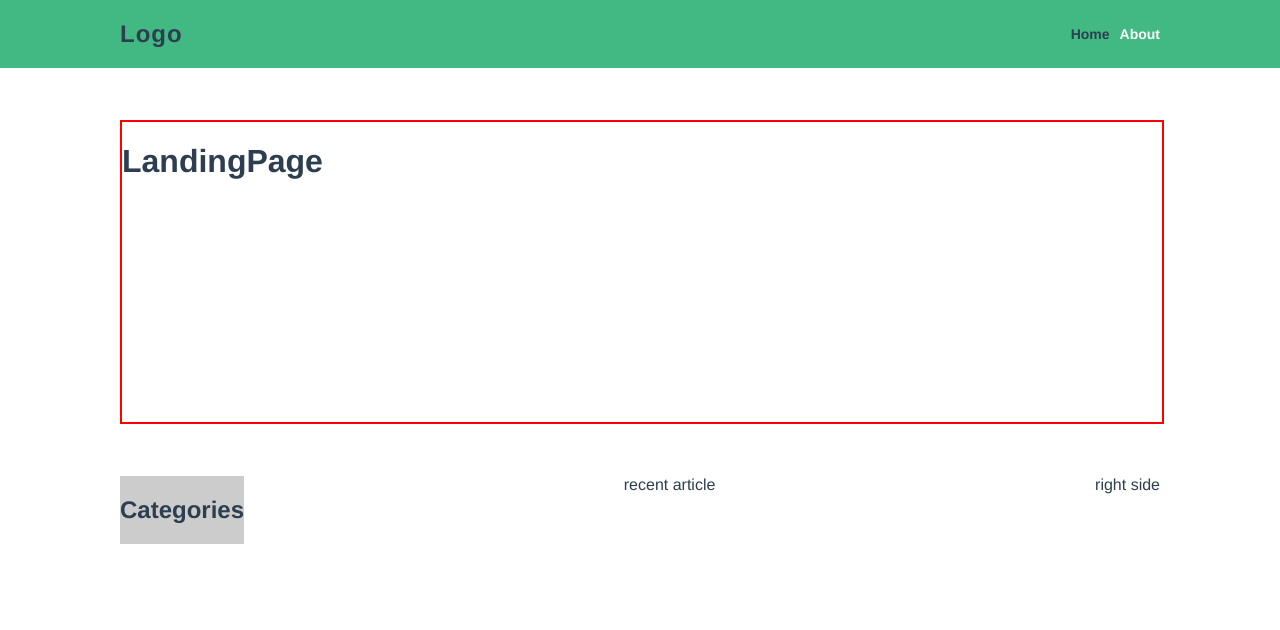
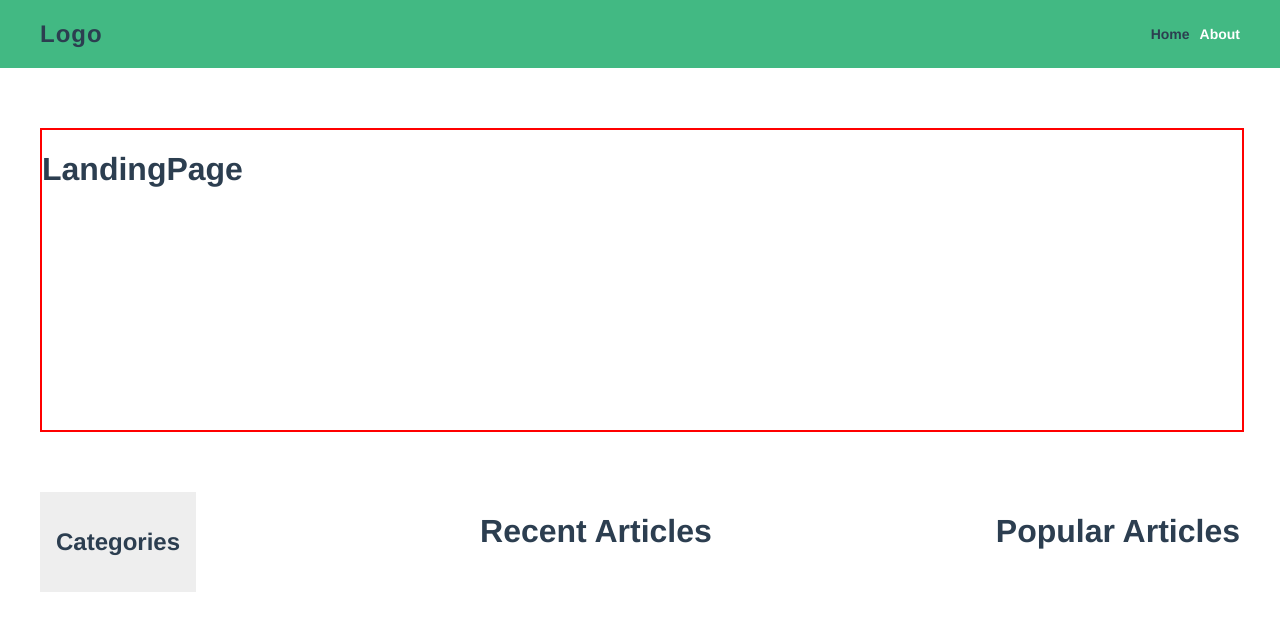
Before and after one commit to AliMundher/my-blog, a Vue app: page / in a window 1280 px wide. Shown: the top 630 px of the page. Built offline with nearby package versions, Linux system fonts and the light colour scheme.

Commit message:
add some files to the project like vue.config ...

```diff
--- a/src/assets/sass/_variables.scss
+++ b/src/assets/sass/_variables.scss
@@ -1,4 +1,15 @@
-$bgColor:#42b983;
-$txColor:#2c3e50;
-$navLinkColor:#fff;
-$bgArticle:#ccc;
+$bgColor: #42b983;
+$txColor: #2c3e50;
+$navLinkColor: #fff;
+$bgArticle: #eee;
+
+@mixin container {
+  width: 100%;
+  max-width: 1200px;
+  margin: 0 auto;
+}
+
+@mixin bgSectionsArticles {
+  background-color: $bgArticle;
+  padding: 1rem;
+}
--- a/src/components/Articles.vue
+++ b/src/components/Articles.vue
@@ -4,34 +4,42 @@
       <div class="article__category">
         <Category />
       </div>
-      <div class="article__recent">recent article</div>
-      <div class="article__popular">right side</div>
+      <div class="article__recent">
+        <RecentArticles />
+      </div>
+      <div class="article__popular">
+        <PopularArticles />
+      </div>
     </div>
   </div>
 </template>
 
 <script>
 import Category from "@/components/Category.vue";
+import RecentArticles from "@/components/RecentArticles.vue";
+import PopularArticles from "@/components/PopularArticles.vue";
 
 export default {
   name: "Articles",
-  components:{
-    Category
+  components: {
+    Category,
+    RecentArticles,
+    PopularArticles
   }
 };
 </script>
 
 <style lang="scss" scoped>
-@import "@/assets/sass/_variables.scss";
+.article {
+  display: flex;
+  justify-content: space-between;
 
-  .article{
-    display:flex;
-    justify-content:space-between;
-
-    .article__category{
-      background-color:$bgArticle;
-    }
-    .article__recent{}
-    .article__popular{}
+  .article__category {
+    background-color: $bgArticle;
   }
+  .article__recent {
+  }
+  .article__popular {
+  }
+}
 </style>
--- a/src/components/Category.vue
+++ b/src/components/Category.vue
@@ -1,17 +1,21 @@
 <template>
-  <div>
+  <div class="category">
     <h2 class="category__title">categories</h2>
   </div>
 </template>
 
 <script>
-  export default {
-    name:"Category"
-  }
+export default {
+  name: "Category"
+};
 </script>
 
 <style lang="scss" scoped>
- .category__title{
-  text-transform:capitalize;
- }
+.category {
+  @include bgSectionsArticles;
+
+  .category__title {
+    text-transform: capitalize;
+  }
+}
 </style>
--- /dev/null
+++ b/src/components/PopularArticles.vue
@@ -0,0 +1,15 @@
+<template>
+  <div>
+  <h1>Popular Articles</h1>
+  </div>
+</template>
+
+<script>
+  export default {
+    name:"PopularArticles",
+  }
+</script>
+
+<style lang="scss" scoped>
+
+</style>
--- /dev/null
+++ b/src/components/RecentArticles.vue
@@ -0,0 +1,13 @@
+<template>
+  <div>
+    <h1>Recent Articles</h1>
+  </div>
+</template>
+
+<script>
+export default {
+  name: "RecentArticles"
+};
+</script>
+
+<style lang="scss" scoped></style>
--- a/src/components/navbar/Nav.vue
+++ b/src/components/navbar/Nav.vue
@@ -4,8 +4,8 @@
       <div class="header__content">
         <div class="logo">Logo</div>
         <nav>
-        <router-link :to="{name:'Home'}">Home</router-link>
-        <router-link :to="{name:'About'}">About</router-link>
+          <router-link :to="{ name: 'Home' }">Home</router-link>
+          <router-link :to="{ name: 'About' }">About</router-link>
         </nav>
       </div>
     </div>
@@ -14,50 +14,44 @@
 
 <script>
 export default {
-    name:"Navbar"
-  }
+  name: "Navbar"
+};
 </script>
 
 <style lang="scss" scoped>
-@import "@/assets/sass/_variables.scss";
+header {
+  background: $bgColor;
+  display: flex;
+  justify-content: space-between;
+  align-items: center;
+  padding: 20px;
 
-header{
-  background:$bgColor;
-  display:flex;
-  justify-content:space-between;
-  align-items:center;
-  padding:20px;
+  .container {
+    @include container;
 
-  .container{
-    width:1040px;
-    margin:0 auto;
+    .header__content {
+      display: flex;
+      justify-content: space-between;
+      align-items: center;
 
-    .header__content{
-      display:flex;
-      justify-content:space-between;
-      align-items:center;
-
-      .logo{
-        font-size:1.5em;
-        font-weight:bold;
-        letter-spacing:1px
+      .logo {
+        font-size: 1.5em;
+        font-weight: bold;
+        letter-spacing: 1px;
       }
-      nav{
-        a{
-          font-weight:bold;
-          font-size:14px;
-          color:$navLinkColor;
-          margin-left:10px;
-          text-decoration:none;
-          &.router-link-exact-active{
-            color:$txColor;
+      nav {
+        a {
+          font-weight: bold;
+          font-size: 14px;
+          color: $navLinkColor;
+          margin-left: 10px;
+          text-decoration: none;
+          &.router-link-exact-active {
+            color: $txColor;
           }
         }
       }
-
     }
   }
-
 }
-
 </style>
--- a/src/views/HomeView.vue
+++ b/src/views/HomeView.vue
@@ -20,7 +20,6 @@ export default {
 
 <style lang="scss" scoped>
 .container {
-  width: 1040px;
-  margin: 0 auto;
+  @include container;
 }
 </style>
--- /dev/null
+++ b/vue.config.js
@@ -0,0 +1,11 @@
+module.exports = {
+  css: {
+    loaderOptions: {
+      sass: {
+        additionalData: `@import "@/assets/sass/_variables.scss";`,
+
+      },
+
+    }
+  }
+}
```
Also changed, not shown: 1 other file (tests, documents, lock files or other folders). Lines whose indentation alone changed are shown as unchanged.
